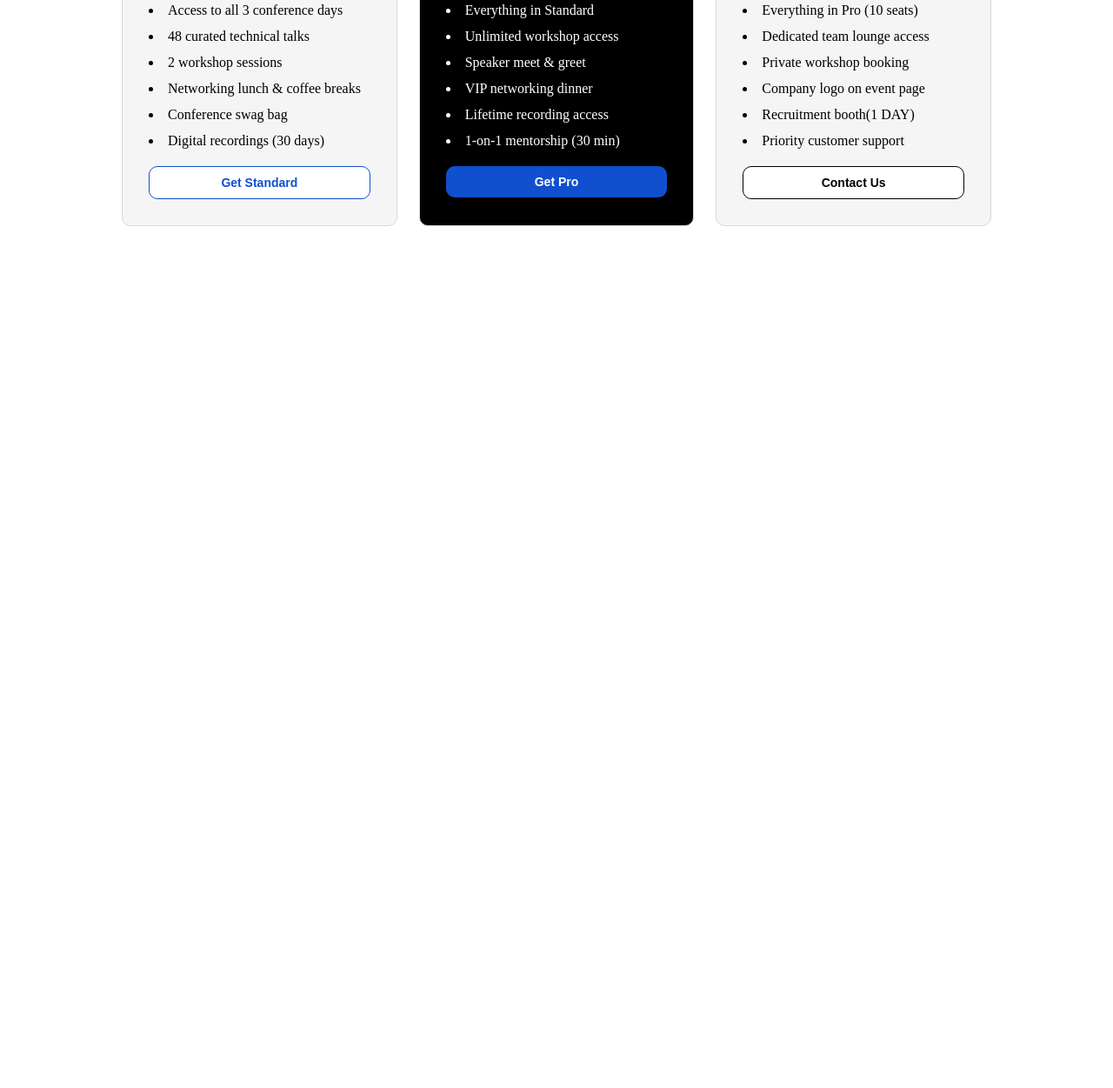
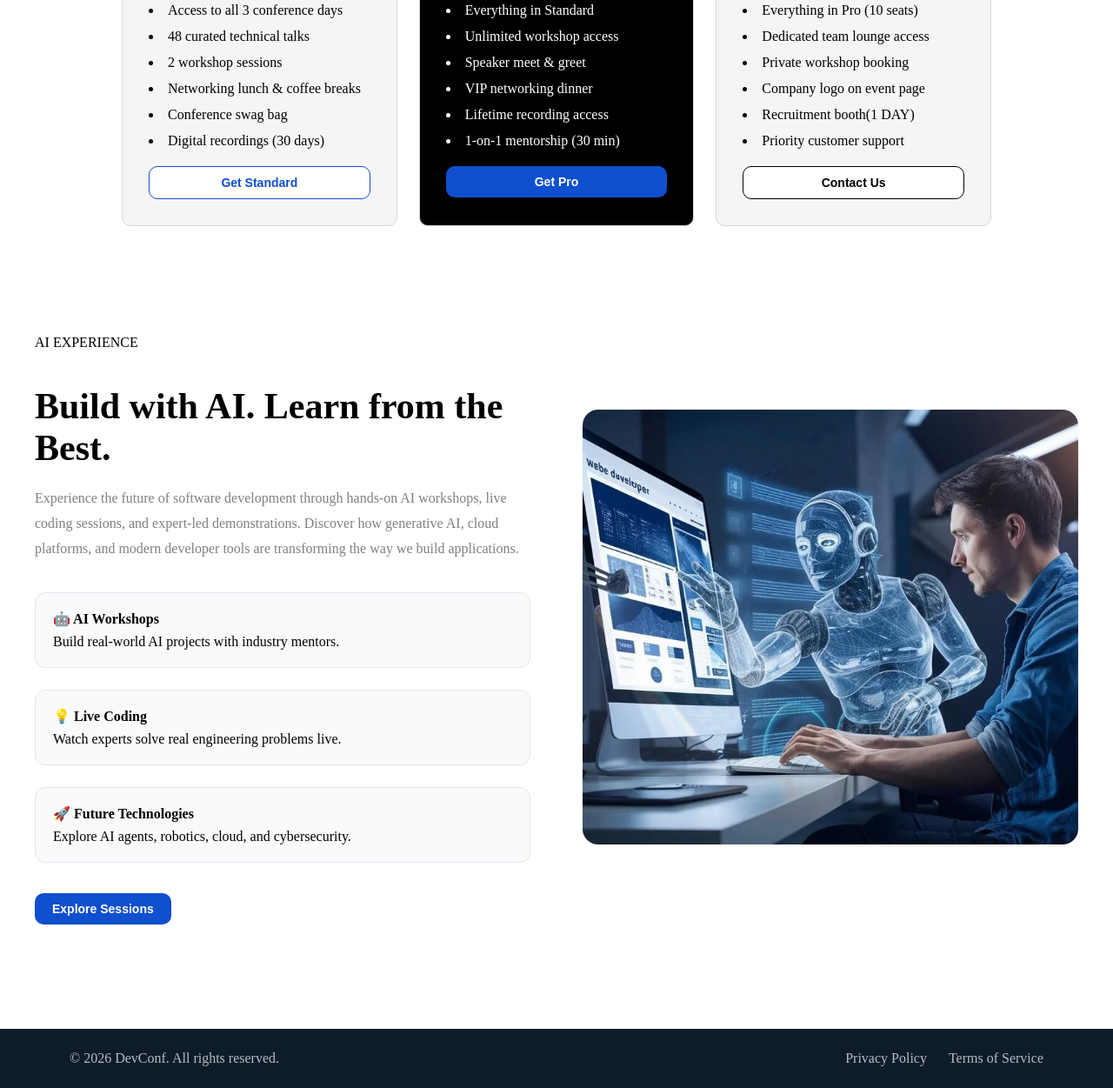
Before and after one commit to ahmnoman176/ph-assignment-1, a plain HTML site: page index.html in a window 1280 px wide. Shown: the part 2349-3600 px from the top of the page at 87% size. Before the commit the page ends 2709 px from the top, so only its background shows below. Drawn offline with Linux system fonts and the light colour scheme.

Commit message:
ai made done with footer

```diff
--- a/index.html
+++ b/index.html
@@ -74,6 +74,7 @@
       </section>
       <!-- Speaker Section ends -->
 
+      <!-- Card section starts -->
       <section class="card-root container">
         <div class="card-up-text">
             <h3>Secure Your Spot</h3>
@@ -131,6 +132,61 @@
 
 
 
+       <!-- AI made section starts -->
+       <section class="ai-root container">
+        <div class="ai-content">
+            <div class="ai-text">
+                <p class="section-tag">AI EXPERIENCE</p>
 
+                <h3>Build with AI. Learn from the Best.</h3>
+
+                <p class="small-gray-text">
+                    Experience the future of software development through hands-on AI
+                    workshops, live coding sessions, and expert-led demonstrations.
+                    Discover how generative AI, cloud platforms, and modern developer
+                    tools are transforming the way we build applications.
+                </p>
+
+                <div class="ai-features">
+                    <div>
+                        <h4>🤖 AI Workshops</h4>
+                        <p>Build real-world AI projects with industry mentors.</p>
+                    </div>
+
+                    <div>
+                        <h4>💡 Live Coding</h4>
+                        <p>Watch experts solve real engineering problems live.</p>
+                    </div>
+
+                    <div>
+                        <h4>🚀 Future Technologies</h4>
+                        <p>Explore AI agents, robotics, cloud, and cybersecurity.</p>
+                    </div>
+                </div>
+
+                <button class="common-btn">
+                    Explore Sessions
+                </button>
+            </div>
+
+            <div class="ai-image">
+                <img src="./B14-A01-DevConf-2026/assets/AI-in-Web-Development.webp" alt="">
+            </div>
+         </div>
+        </section>
+        <!-- AI made section ends -->
+
+
+        <!-- footer starts -->
+         <footer>
+            <div>
+                <p>© 2026 DevConf. All rights reserved.</p>
+            </div>
+            <div class="footer-right">
+                <p>Privacy Policy</p>
+                <p>Terms of Service</p>
+            </div>
+         </footer>
+         <!-- Footer ends here -->
 </body>
 </html>
--- a/style.css
+++ b/style.css
@@ -226,3 +226,82 @@ hr{
     background-color: black !important;
     color: white !important;
 }
+
+
+/* AI made css */
+
+.ai-root{
+    margin:120px auto;
+}
+
+.ai-content{
+    display:flex;
+    align-items:center;
+    justify-content:space-between;
+    gap:60px;
+}
+
+.ai-text{
+    flex:1;
+}
+
+.ai-text h3{
+    font-size:42px;
+    margin:15px 0 20px;
+}
+
+.ai-text>p{
+    line-height:1.8;
+    margin-bottom:35px;
+}
+
+.ai-features{
+    display:flex;
+    flex-direction:column;
+    gap:25px;
+    margin-bottom:35px;
+}
+
+.ai-features div{
+    background:#F8FAFC;
+    padding:20px;
+    border-radius:12px;
+    border:1px solid #E5E7EB;
+}
+
+.ai-features h4{
+    margin-bottom:8px;
+}
+
+.ai-image{
+    flex:1;
+    height:500px;
+}
+
+.ai-image img{
+    width:100%;
+    height:100%;
+    object-fit:cover;
+    border-radius:18px;
+}
+
+
+/* Footer section */
+footer{
+    background-color: #0D1B2A;
+    color: white;
+    display: flex;
+    justify-content: space-between;
+    align-items: center;
+    padding: 25px 80px;
+    margin-top: 100px;
+}
+
+footer p{
+    opacity: .7;
+}
+
+.footer-right{
+    display: flex;
+    gap: 25px;
+}
```
Also changed, not shown: B14-A01-DevConf-2026/assets/AI-in-Web-Development.webp (added).
